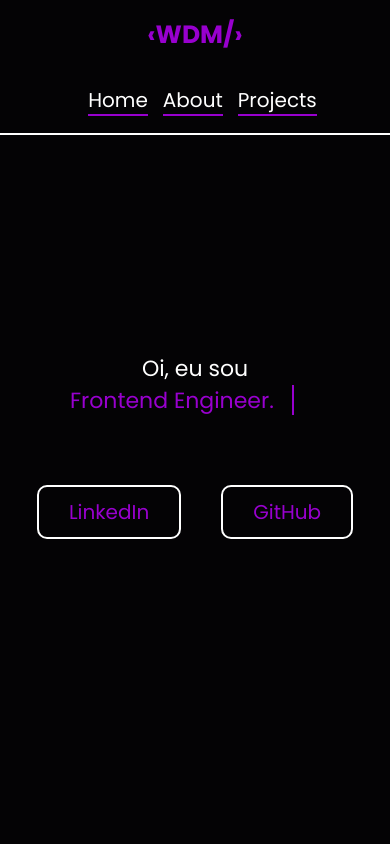
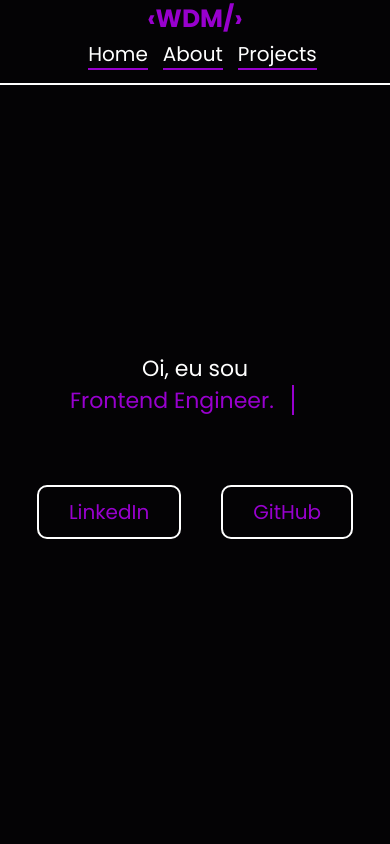
Before and after one commit to William-Dias-Marcos/Portfolio_Angular, an Angular app: page / in a window 390 px wide. Shown: the top 844 px of the page. Built offline with nearby package versions, Linux system fonts and the light colour scheme; no server answers.

Commit message:
modified css header

```diff
--- a/src/app/components/header/header.component.css
+++ b/src/app/components/header/header.component.css
@@ -35,7 +35,9 @@ nav a {
 
 @media only screen and (max-width: 800px) {
   .logo {
-    height: 9vh;
+    height: 40px;
+    top: 0;
+    padding-top: 0;
     padding-left: 0;
     text-align: center;
     position: fixed;
@@ -44,9 +46,11 @@ nav a {
   }
   .links {
     width: 100%;
-    height: 8vh;
+    height: 50px;
+    top: 35px;
     position: fixed;
     float: none;
+    padding-bottom: 10px;
     border-bottom: 2px solid #fff;
     background-color: #040305;
     z-index: 10;
```
